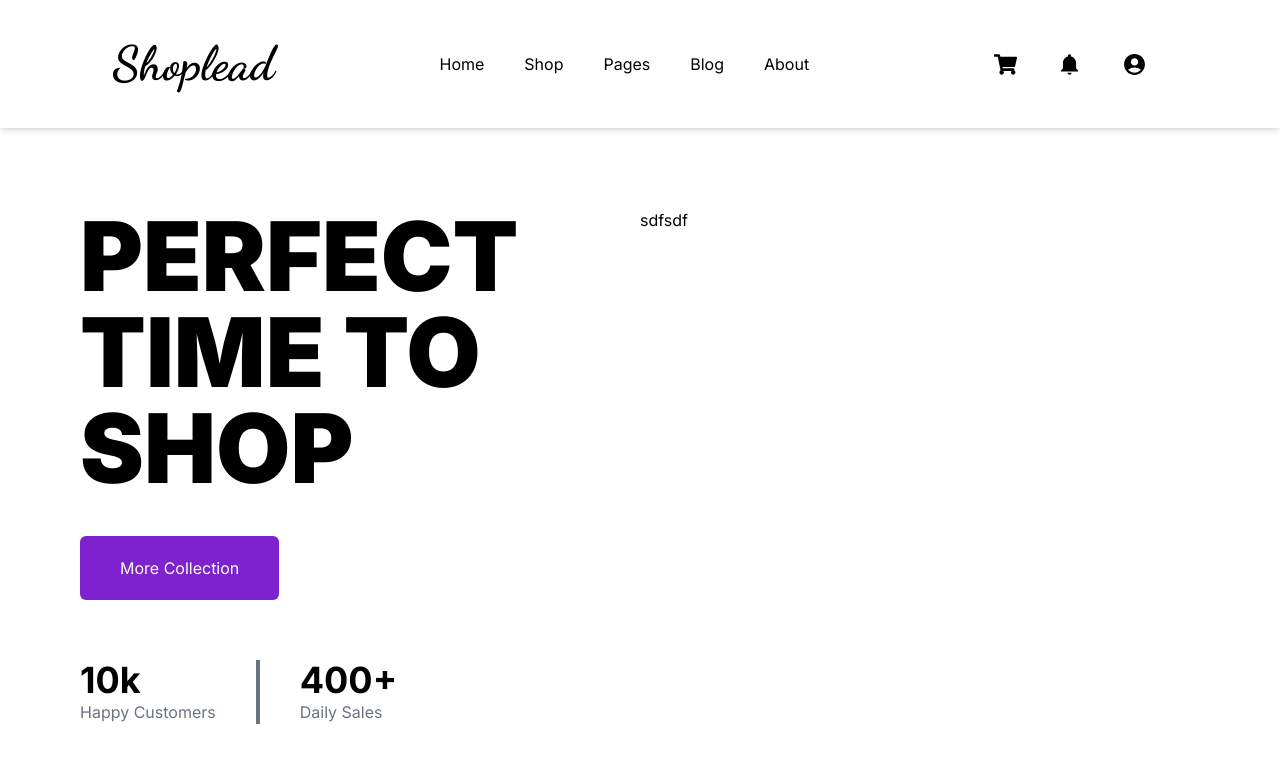
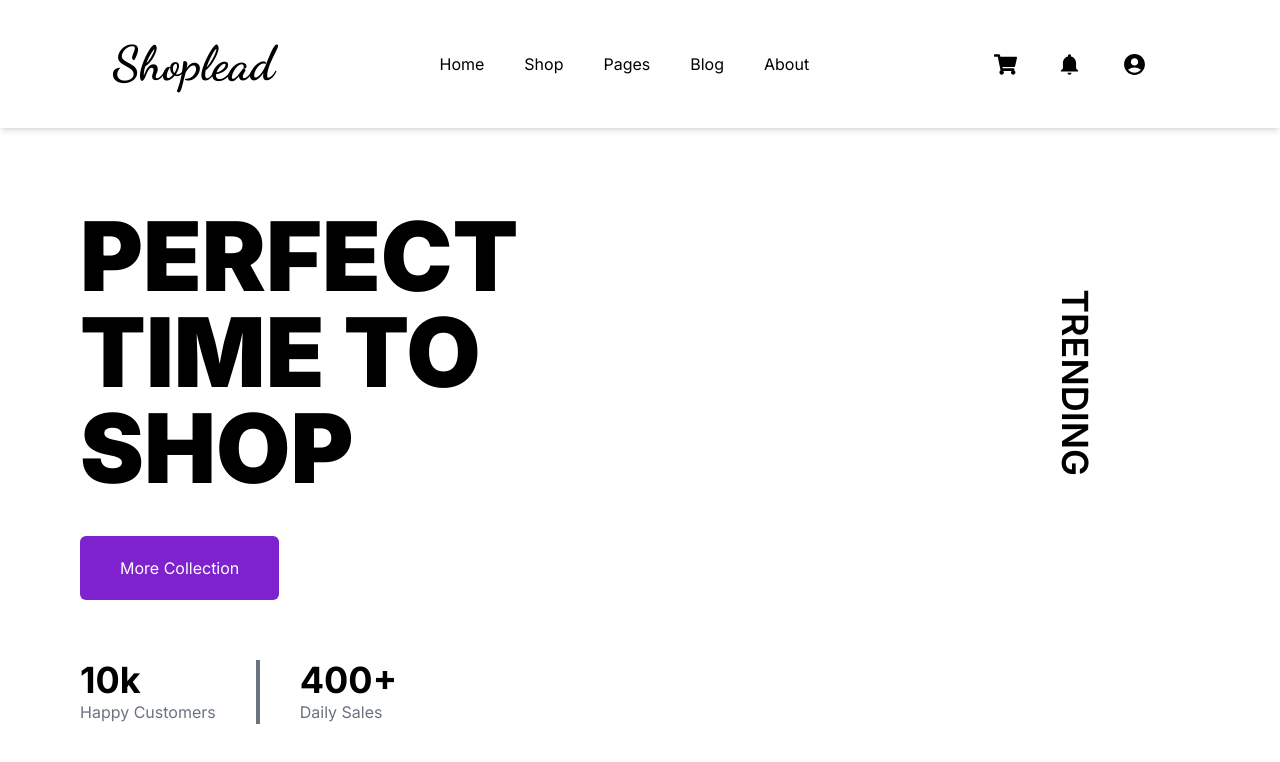
Before and after one commit to ismylsmylv/TailwindPractices, a Next.js app: page /home in a window 1280 px wide. Shown: the top 762 px of the page. Built offline with nearby package versions, Linux system fonts and the light colour scheme.

Commit message:
hero style fixes

```diff
--- a/src/components/hero/page.tsx
+++ b/src/components/hero/page.tsx
@@ -27,7 +27,9 @@ function Hero({}: Props) {
             </div>
           </div>
         </div>
-        <div className="right">sdfsdf</div>
+        <div className="right md:rotate-90 text-4xl font-semibold uppercase w-1/3">
+          trending
+        </div>
       </div>
     </div>
   );
```
